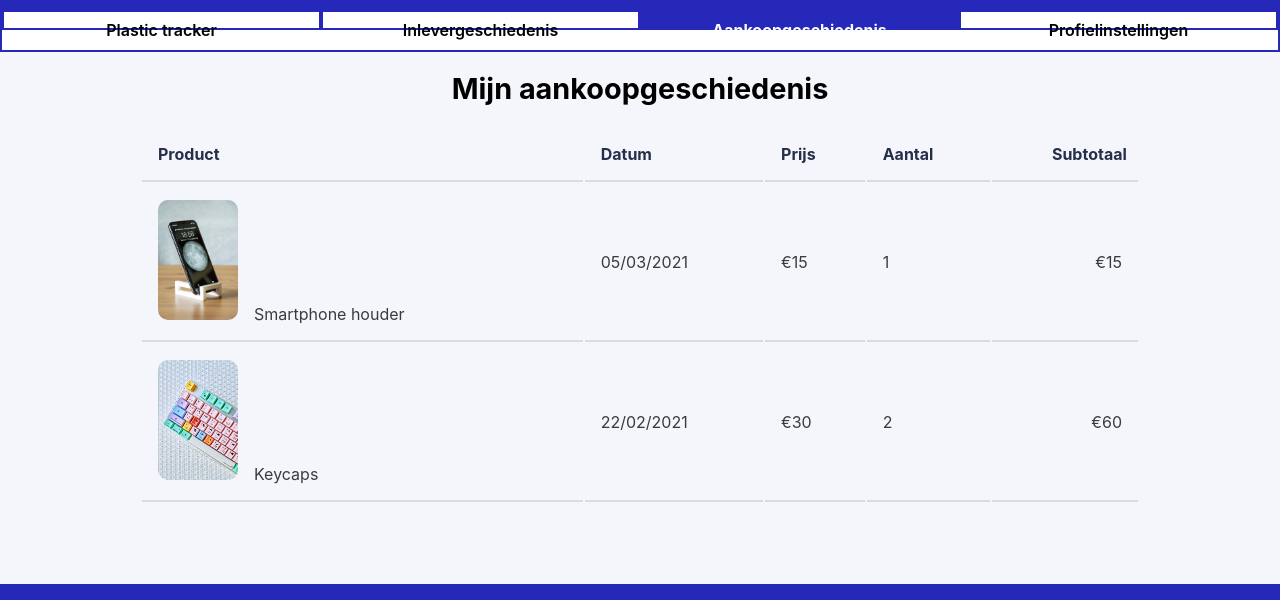
After one commit to stephanielambrighs/Filar, a PHP site: page /aankoopgeschiedenis.php in a window 1280 px wide. The commit adds this page. Shown: the part 280-880 px from the top of the page. Run offline with PHP 8.4, Linux system fonts and the light colour scheme.

Commit message:
added aankoopgeschiedenis page + responsive

```diff
--- /dev/null
+++ b/aankoopgeschiedenis.php
@@ -0,0 +1,59 @@
+<!DOCTYPE html>
+<html lang="en">
+<head>
+    <meta charset="UTF-8">
+    <meta http-equiv="X-UA-Compatible" content="IE=edge">
+    <meta name="viewport" content="width=device-width, initial-scale=1.0">
+    <link rel="stylesheet" href="./stylesheets/style.css">
+    <title>Aankoopgeschiedenis</title>
+</head>
+<body>
+
+<?php include_once("inc/nav.inc.php"); ?>
+
+<nav class="sub-nav" aria-label="sub">
+  <ul class="sub-nav__list">
+    <li class="sub-nav__item">
+      <a href="#" class="sub-nav__link">Plastic tracker</a>
+    </li>
+    <li class="sub-nav__item">
+      <a href="#" class="sub-nav__link">Inlevergeschiedenis</a>
+    </li>
+    <li class="sub-nav__item--active">
+      <a href="#" class="sub-nav__link--active">Aankoopgeschiedenis</a>
+    </li>
+    <li class="sub-nav__item">
+      <a href="#" class="sub-nav__link">Profielinstellingen</a>
+    </li>
+  </ul>
+</nav>
+
+<h1 class="card__title">Mijn aankoopgeschiedenis</h1>
+<table class="table">
+  <tr class="table__header">
+    <th class="table__title">Product</th>
+    <th class="table__title">Datum</th>
+    <th class="table__title">Prijs</th>
+    <th class="table__title">Aantal</th>
+    <th class="table__title--item">Subtotaal</th>
+  </tr>
+  <tr class="table__item">
+    <td class="table__subtitle"><img class="table__image" src="/images/product_smarthone_houder.jpg" alt="smarthphone_houder"><span class="table__subtitle--product">Smartphone houder</span></td>
+    <td class="table__subtitle">05/03/2021</td>
+    <td class="table__subtitle">€15</td>
+    <td class="table__subtitle">1</td>
+    <td class="table__subtitle--item">€15</td>
+  </tr>
+  <tr class="table__item">
+    <td class="table__subtitle"><img class="table__image" src="/images/product_keycaps.jpg" alt="keycaps"><span class="table__subtitle--product">Keycaps</span></td>
+    <td class="table__subtitle">22/02/2021</td>
+    <td class="table__subtitle">€30</td>
+    <td class="table__subtitle">2</td>
+    <td class="table__subtitle--item">€60</td>
+  </tr>
+</table>
+
+<?php include_once("inc/footer.inc.php"); ?>
+
+</body>
+</html>
--- a/stylesheets/style.css
+++ b/stylesheets/style.css
@@ -405,6 +405,10 @@
   padding: 0.7em;
   border-bottom: 2px solid #DBDBDB;
 }
+.table__image {
+  width: 80px;
+  border-radius: 10px;
+}
 
 @media screen and (min-width: 650px) {
   .table {
@@ -427,6 +431,9 @@
     color: #262F4A;
     padding: 0.7em;
     border-bottom: 2px solid #DBDBDB;
+  }
+  .table__subtitle--product {
+    padding: 1em;
   }
 }
 @media screen and (min-width: 992px) {
```
Also changed, not shown: sass/components/__table.scss (+10 -0 lines), images/product_keycaps.jpg (added), images/product_smarthone_houder.jpg (added), 1 other file.
